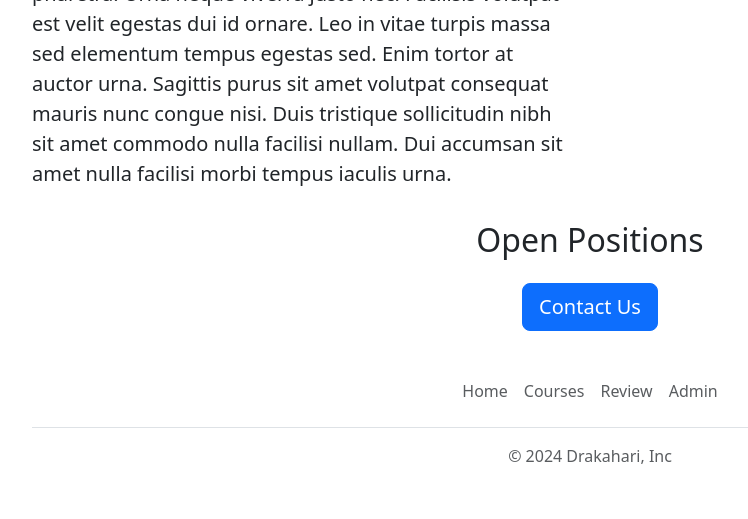
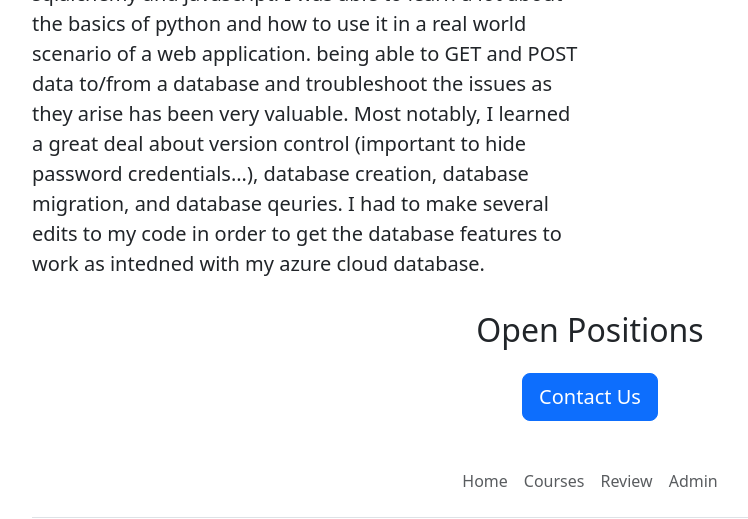
Before and after one commit to drakahari/drakahari_jovinan_sample-v2, a Flask app: template templates/home.html in a window 1280 px wide. Shown: the part 833-1352 px from the top of the page, without its empty margins (50-798 px from the left). Before the commit the page ends 1297 px from the top, so only its background shows below. Run offline with Flask 3, Linux system fonts and the light colour scheme; the template is opened without the code that fills it, so the values that code supplies are empty.

Commit message:
updating homepage with text for class

```diff
--- a/templates/home.html
+++ b/templates/home.html
@@ -18,7 +18,8 @@
         <div class="row" style="margin-bottom:16px">
           <div class="col-md-6">
       <p class="lead">
-        Lorem ipsum dolor sit amet, consectetur adipiscing elit, sed do eiusmod tempor incididunt ut labore et dolore magna aliqua. At augue eget arcu dictum varius duis at. Eget duis at tellus at. Nunc id cursus metus aliquam eleifend mi in. Mi ipsum faucibus vitae aliquet nec ullamcorper sit amet risus. Ut pharetra sit amet aliquam id. Vitae sapien pellentesque habitant morbi tristique senectus et netus. Semper quis lectus nulla at. In nibh mauris cursus mattis molestie. Fringilla urna porttitor rhoncus dolor. Id diam maecenas ultricies mi eget mauris pharetra. Urna neque viverra justo nec. Facilisis volutpat est velit egestas dui id ornare. Leo in vitae turpis massa sed elementum tempus egestas sed. Enim tortor at auctor urna. Sagittis purus sit amet volutpat consequat mauris nunc congue nisi. Duis tristique sollicitudin nibh sit amet commodo nulla facilisi nullam. Dui accumsan sit amet nulla facilisi morbi tempus iaculis urna.
+        Thank you for visiting Drakahari Careers. We are excited to have you review this website. This is a sample website application that I have worked on for my Programming and Application Foundations course at Illinois Institute of Technology. I owe a great deal of thanks to aakasshns for posting a very good tutorial that was recommedned to me at freeCodeCamp.org. The Jovian Careers tutorial was very useful when trying to understand full-stack development. I was able to get hands on experience with bootstap, html, css, json, python (Flask framework), sqlalchemy and javascript. I was able to learn a lot about the basics of python and how to use it in a real world scenario of a web application. being able to GET and POST data to/from a database and troubleshoot the issues as they arise has been very valuable. Most notably, I learned a great deal about version control (important to hide password credentials...), database creation, database migration, and database qeuries. I had to make several edits to my code in order to get the database features to work as intedned with my azure cloud database.
+
       </p>
           </div>
           <div class="d-none d-md-block col-md-6">
```
